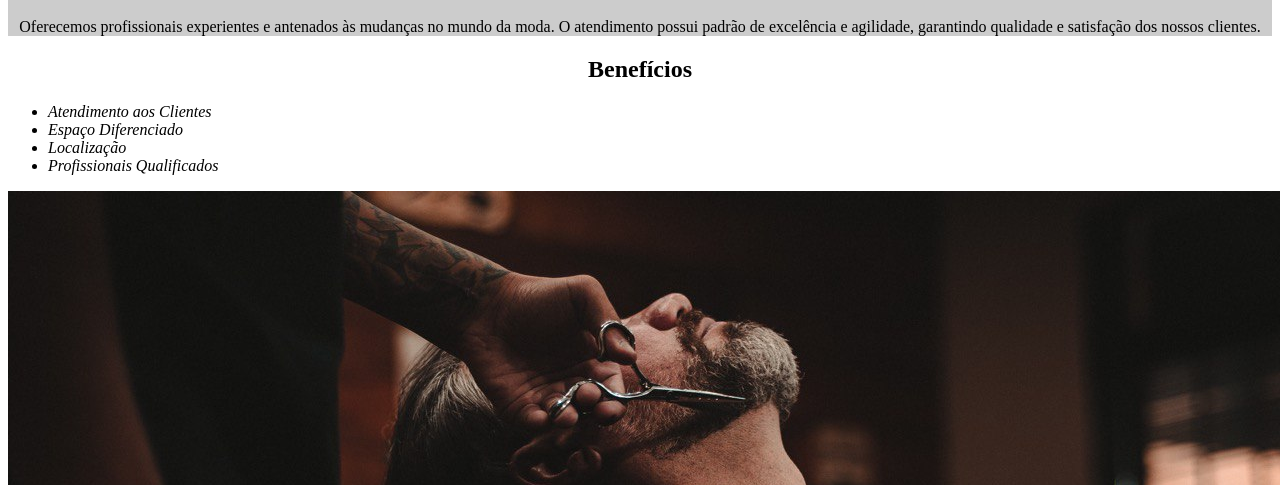
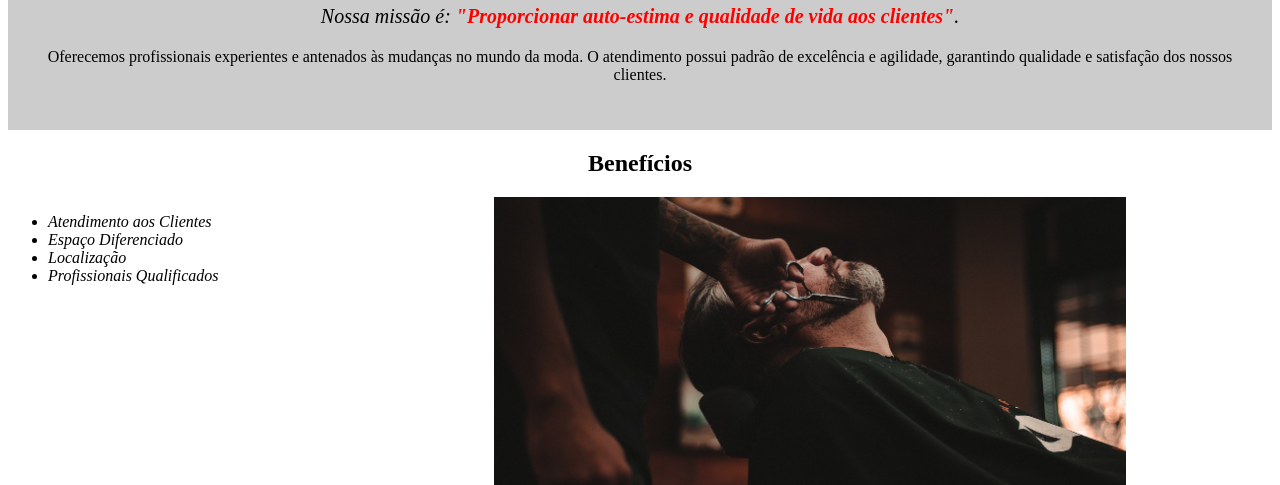
Before and after one commit to luisbertol/HTML, a plain HTML site: page index.html in a window 1280 px wide. Shown: the part 647-1132 px from the top of the page. Drawn offline with Linux system fonts and the light colour scheme.

Commit message:
style.css

```diff
--- a/style.css
+++ b/style.css
@@ -8,6 +8,7 @@ body {
 
 .principal {
     background: #CCCCCC;
+    padding: 30px;
 }
 
 h1 {
@@ -37,3 +38,14 @@ em strong {
 h2 {
     text-align: center;
 }
+
+ul {
+    display: inline-block;
+    vertical-align: top;
+    width: 20%;
+    margin-right: 15%;
+}
+
+.imagembeneficios {
+    width: 50%;
+}
```
